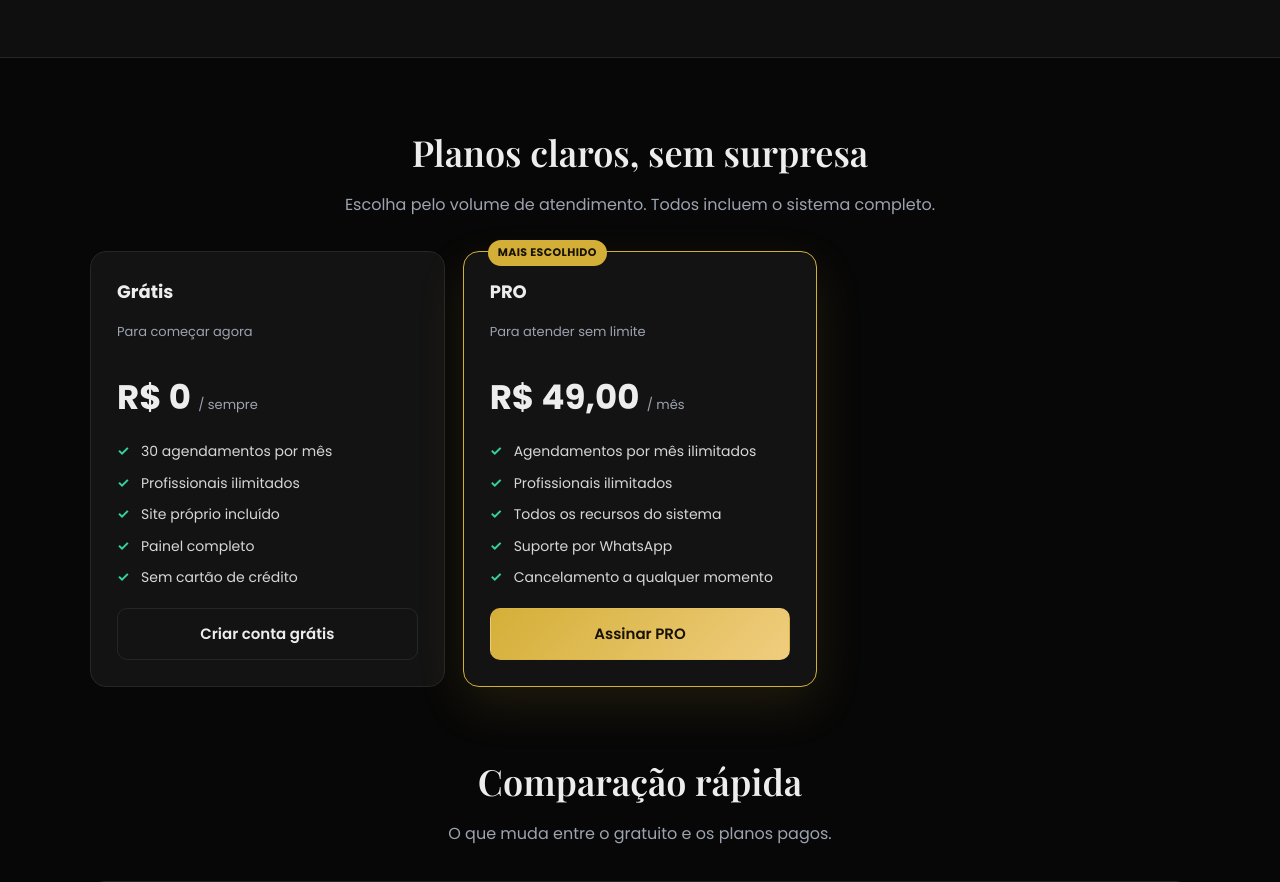
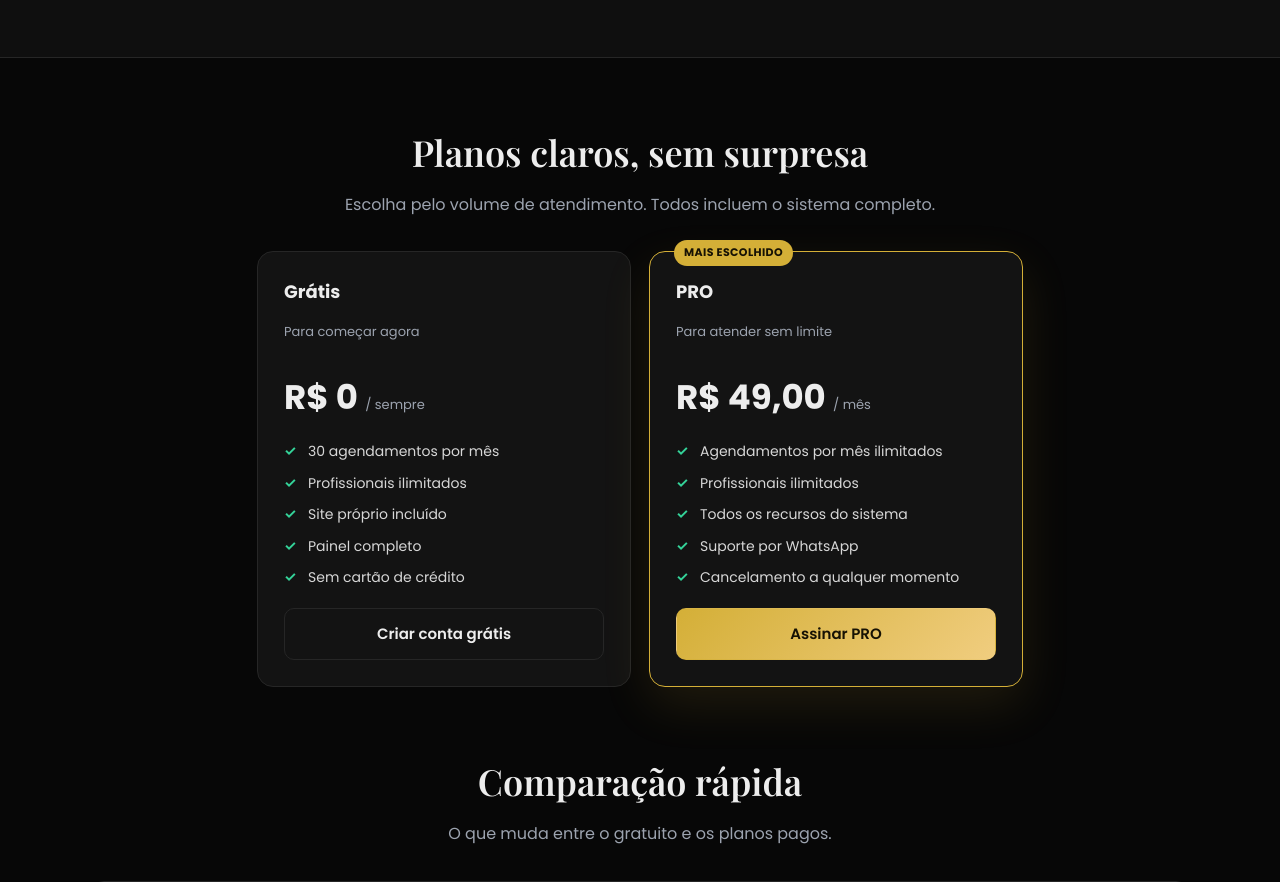
Before and after one commit to Iluminatto1970/barbe-beauty, a PHP site: page /planos.php in a window 1280 px wide. Shown: the part 2380-3262 px from the top of the page. Run offline with PHP 8.4, Linux system fonts and the light colour scheme; data comes from the database, SQL or seed files in the repository; data that the repository does not hold is empty.

Commit message:
fix(vendas): centraliza cards de plano e ancora sob o menu fixo
Com apenas dois planos ativos os cards ficavam encostados a
esquerda com uma coluna vazia, e os links do menu escondiam o
titulo da secao atras do cabecalho fixo.

🤖 Generated with Codebuff
Co-Authored-By: Codebuff <noreply@codebuff.com>

```diff
--- a/planos.php
+++ b/planos.php
@@ -178,6 +178,7 @@ $bbv_agendamentos_gratis = $bbv_limite_gratis !== null
     .strip span { font-size: 12.5px; color: var(--muted); }
 
     section { padding: 66px 0; }
+    section[id], div[id] { scroll-margin-top: 84px; }
     .section-head { max-width: 620px; margin: 0 auto 34px; text-align: center; }
     .section-head h2 { font-family: "Playfair Display", Georgia, serif; font-size: clamp(26px, 3vw, 36px); margin: 0 0 10px; font-weight: 600; }
     .section-head p { color: var(--muted); margin: 0; }
@@ -212,12 +213,13 @@ $bbv_agendamentos_gratis = $bbv_limite_gratis !== null
     }
     .nota strong { color: var(--gold-light); }
 
-    .planos-grid { display: grid; grid-template-columns: repeat(3, 1fr); gap: 18px; align-items: stretch; }
-    @media (max-width: 980px) { .planos-grid { grid-template-columns: 1fr; max-width: 520px; margin: 0 auto; } }
+    .planos-grid { display: flex; flex-wrap: wrap; justify-content: center; gap: 18px; align-items: stretch; }
     .plano {
       position: relative; border: 1px solid var(--line); border-radius: 16px; padding: 26px;
       background: var(--panel); display: flex; flex-direction: column;
+      flex: 1 1 300px; max-width: 374px;
     }
+    @media (max-width: 700px) { .plano { flex: 1 1 100%; max-width: 460px; } }
     .plano.popular { border-color: var(--gold); box-shadow: 0 18px 50px rgba(212, 175, 55, .12); }
     .plano .tag {
       position: absolute; top: -12px; left: 24px; background: var(--gold); color: #171204;
```
